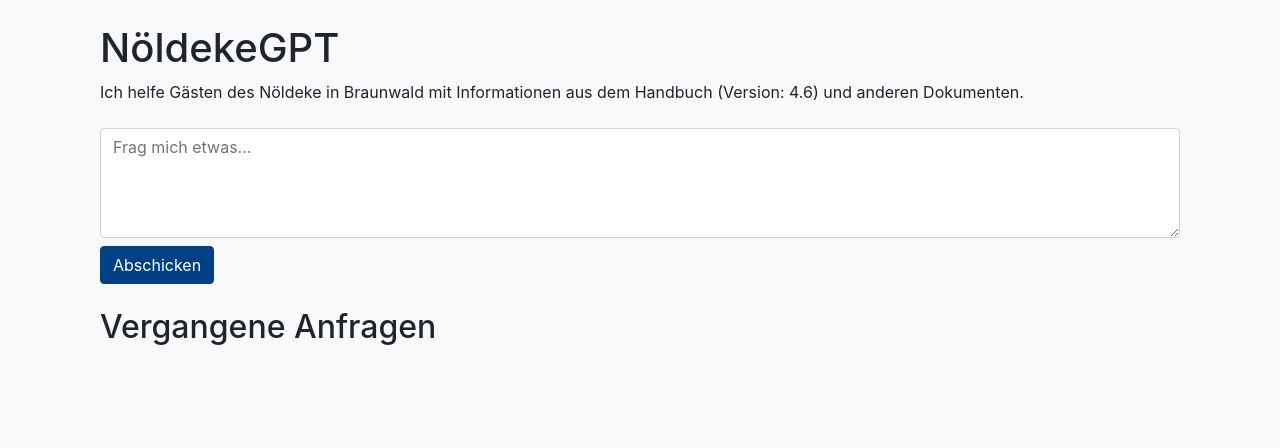
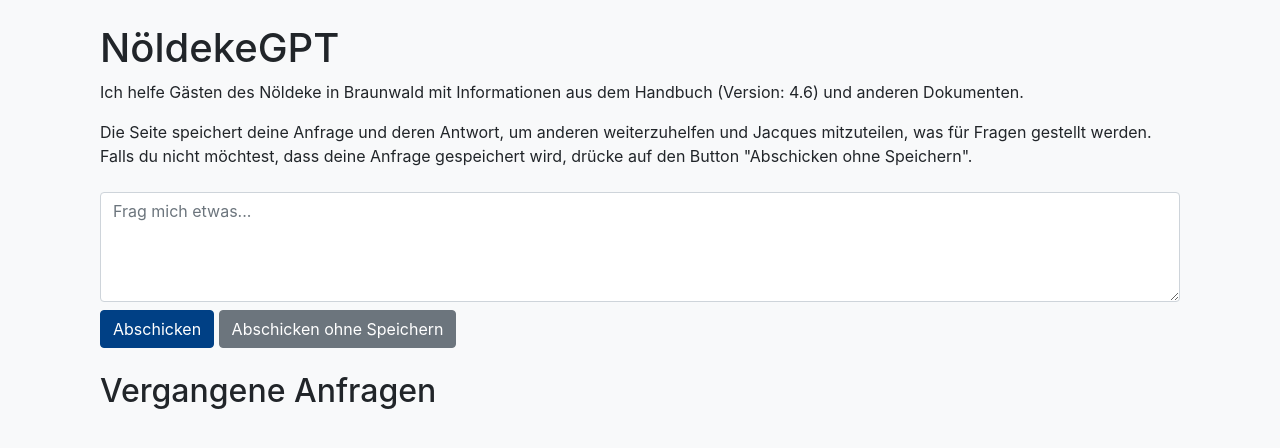
Before and after one commit to nicolasbeglinger/noeldeke-gpt, a Django app: page /chat in a window 1280 px wide. Shown: the part 56-504 px from the top of the page. Run offline with Django 5.2, Linux system fonts and the light colour scheme; data that the repository does not hold is empty; some libraries are stand-ins or nearby versions.

Commit message:
Added new button "Abschicken ohne Speichern"

```diff
--- a/chat/templates/chat.html
+++ b/chat/templates/chat.html
@@ -4,6 +4,9 @@
     <p>
         Ich helfe Gästen des Nöldeke in Braunwald mit Informationen aus dem
         Handbuch (Version: 4.6) und anderen Dokumenten.
+    </p>
+    <p>
+        Die Seite speichert deine Anfrage und deren Antwort, um anderen weiterzuhelfen und Jacques mitzuteilen, was für Fragen gestellt werden. Falls du nicht möchtest, dass deine Anfrage gespeichert wird, drücke auf den Button "Abschicken ohne Speichern".
     </p>
 
     <form method="post" id="chat-form" class="my-4">
@@ -15,7 +18,9 @@
             rows="4"
             placeholder="Frag mich etwas..."
         ></textarea>
-        <button type="submit" class="btn btn-primary">Abschicken</button>
+        <input type="hidden" id="saveFlag" name="save_flag" value="save">
+        <button id="submit" type="submit" class="btn btn-primary">Abschicken</button>
+        <button id="submit_nosave" type="submit" class="btn btn-secondary">Abschicken ohne Speichern</button>
     </form>
 
     <div id="response-container">
@@ -35,14 +40,21 @@
 </div>
 
 <script>
-    document
-        .getElementById("chat-form")
-        .addEventListener("submit", function (e) {
+    document.getElementById("submit").addEventListener("click", function () {
+        document.getElementById("saveFlag").value = "save";
+    });
+
+    document.getElementById("submit_nosave").addEventListener("click", function () {
+        document.getElementById("saveFlag").value = "nosave";
+    });
+
+    document.getElementById("chat-form").addEventListener("submit", function (e) {
         e.preventDefault();
 
         const userInput = document.getElementById("userInput").value;
-            const responseContainer =
-                document.getElementById("response-container");
+        const responseContainer = document.getElementById("response-container");
+
+        // Add loading placeholder
         const placeholderCard = document.createElement("div");
         placeholderCard.className = "card my-4";
         placeholderCard.innerHTML = `
@@ -56,12 +68,11 @@
         </div>`;
         responseContainer.prepend(placeholderCard);
 
+        // Send the request
         fetch("{% url 'chat' %}", {
             method: "POST",
             headers: {
-                    "X-CSRFToken": document.querySelector(
-                        "[name=csrfmiddlewaretoken]"
-                    ).value,
+                "X-CSRFToken": document.querySelector("[name=csrfmiddlewaretoken]").value,
                 "Content-Type": "application/x-www-form-urlencoded",
             },
             body: new URLSearchParams(new FormData(this)),
@@ -71,9 +82,7 @@
                 const responseMessage = document.createElement("span");
                 responseMessage.innerHTML = data.message;
 
-                    document
-                        .getElementById("loading-placeholder")
-                        .replaceWith(responseMessage);
+                document.getElementById("loading-placeholder").replaceWith(responseMessage);
             })
             .catch((error) => console.error("Error:", error));
     });
--- a/chat/views.py
+++ b/chat/views.py
@@ -22,7 +22,8 @@ def chat(request):
 
     if request.method == "POST":
         user_input = request.POST.get("user_input")
-        print("user_input: ", user_input)
+        save_flag = request.POST.get("save_flag")
+
         date_string = f"Heutiges Datum: {datetime.now().strftime('%A, %d. %B %Y, %H:%M')}"
 
         # Create an Assistant
@@ -66,9 +67,10 @@ def chat(request):
                 # Markdown -> HTML
                 response_message = markdown2.markdown(response_message)
 
-                # Save the QnA record
-                qna_record = QnA(question=user_input, answer=response_message)
-                qna_record.save()
+                if save_flag == "save":
+                    # Save the QnA record
+                    qna_record = QnA(question=user_input, answer=response_message)
+                    qna_record.save()
 
                 print(f"{response_message = }")
                 break
```
Lines whose indentation alone changed are shown as unchanged.
